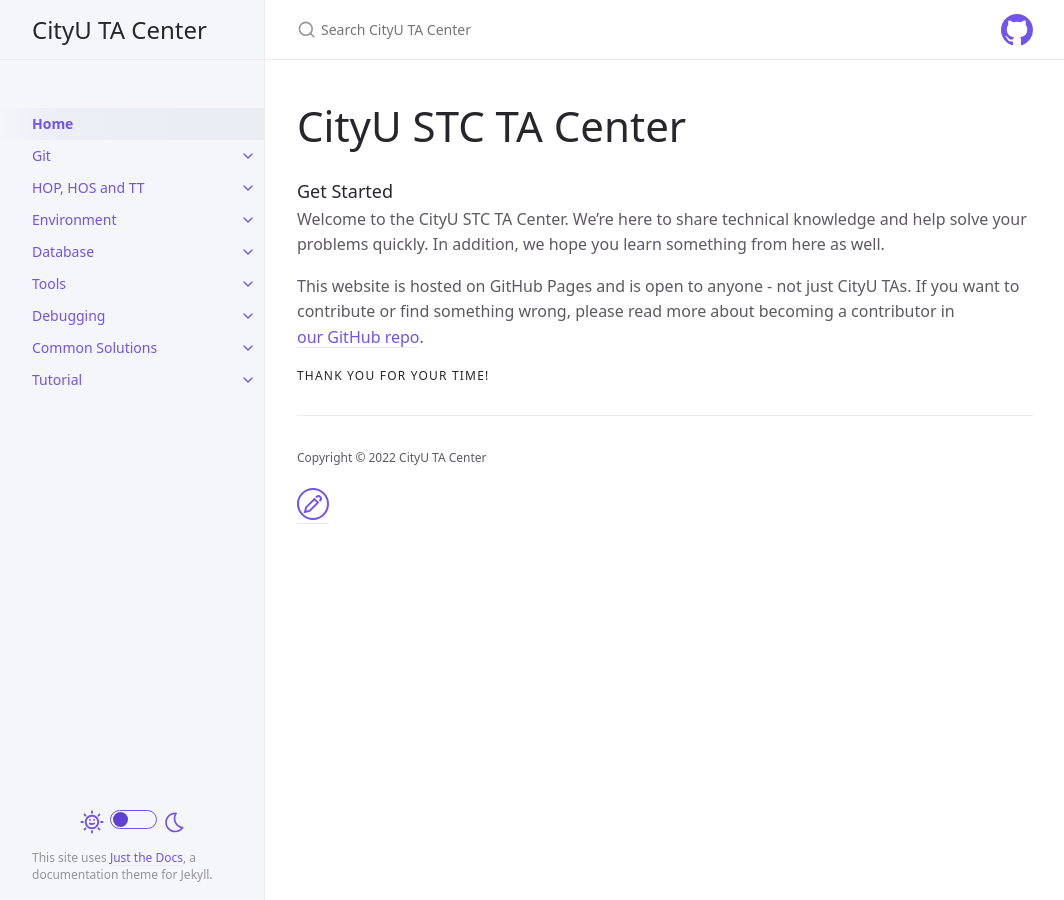
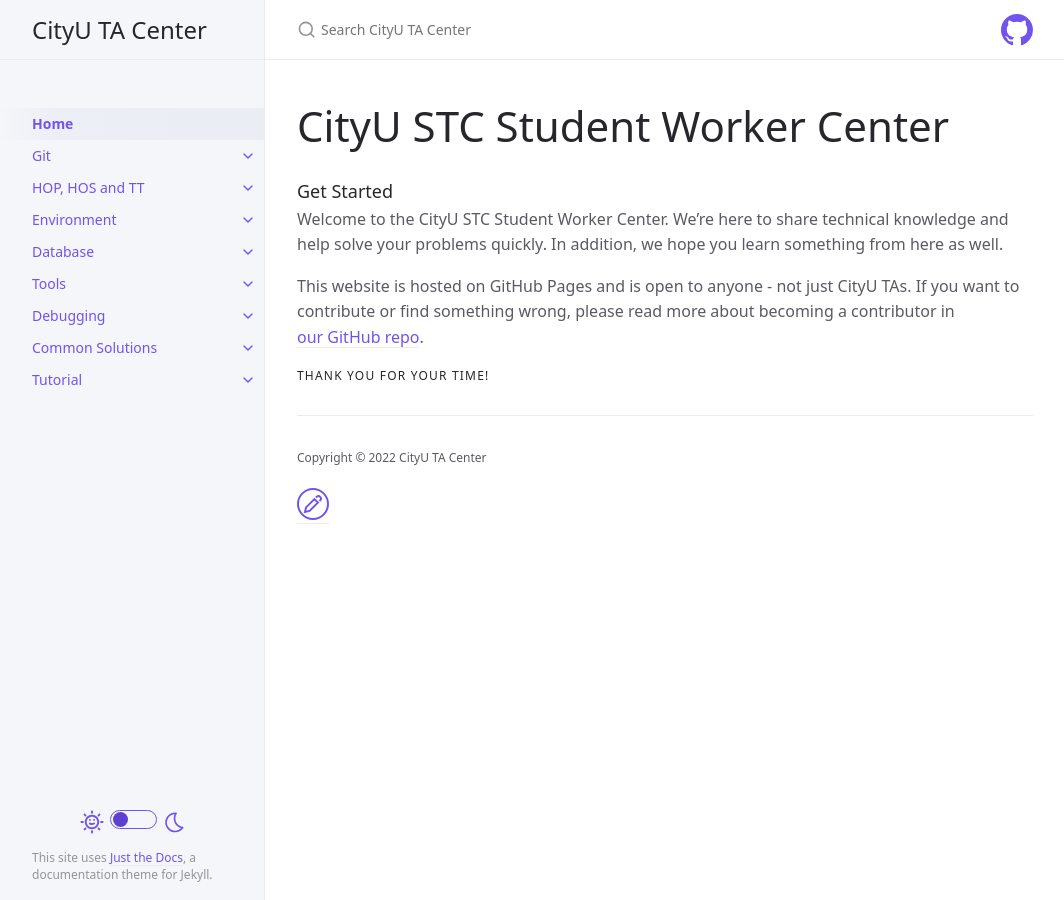
Before and after one commit to cityuseattle/cityuseattle.github.io, a Jekyll site: the page built from index.md, in a window 1280 px wide. Shown: the whole page, without its empty margins (107-1171 px from the left). Built offline with Jekyll 4.4.1, drawn with Linux system fonts in a browser that asks for light colours.

Commit message:
Update index.md
TA -> Student Worker

```diff
--- a/index.md
+++ b/index.md
@@ -2,16 +2,16 @@
 layout: default
 title: Home
 nav_order: 1
-description: "CityU STC TA Center"
+description: "CityU STC Student Worker Center"
 permalink: /
 ---
 
-# CityU STC TA Center
+# CityU STC Student Worker Center
 {: .fs-9 }
 
 ### Get Started
 
-Welcome to the CityU STC TA Center. We're here to share technical knowledge and help solve your problems quickly. In addition, we hope you learn something from here as well.
+Welcome to the CityU STC Student Worker Center. We're here to share technical knowledge and help solve your problems quickly. In addition, we hope you learn something from here as well.
 
 This website is hosted on GitHub Pages and is open to anyone - not just CityU TAs. If you want to contribute or find something wrong, please read more about becoming a contributor in [our GitHub repo](https://github.com/cityuseattle/cityuseattle.github.io#contributing).
 
```
